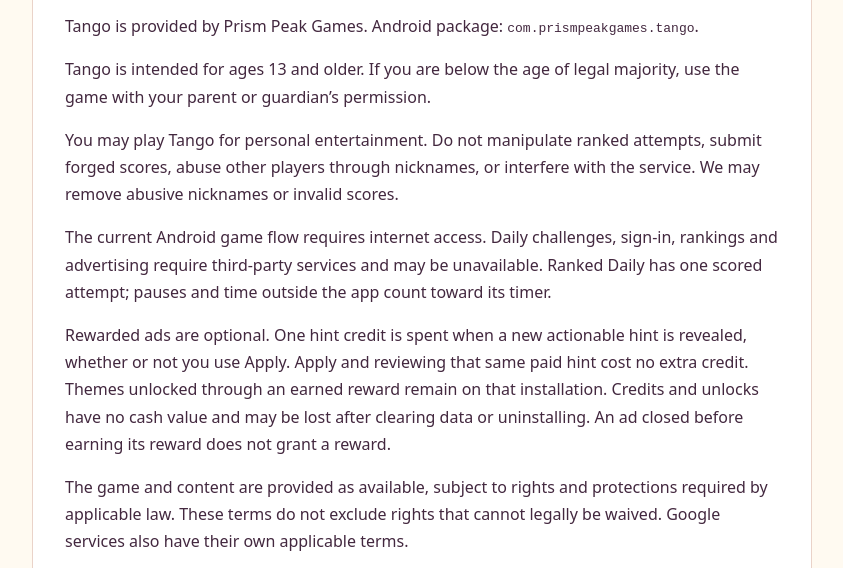
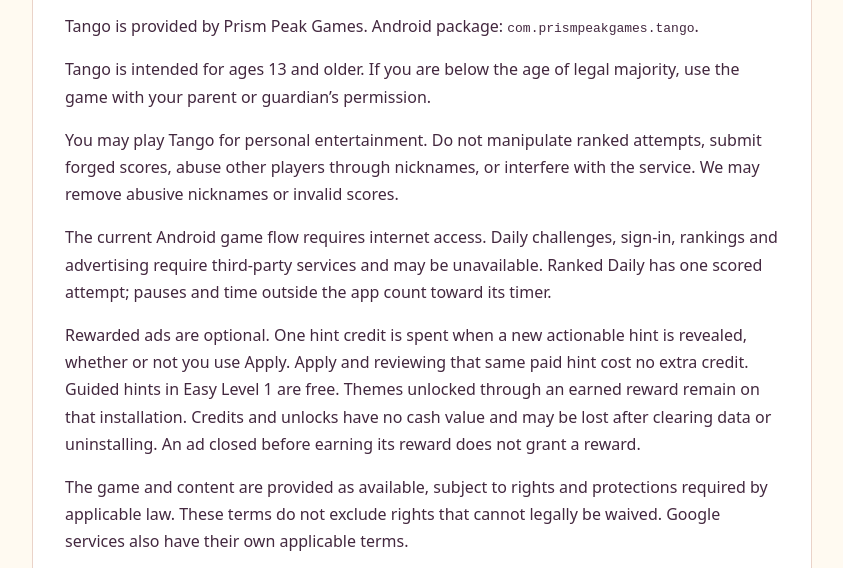
Before and after one commit to Prism-Peak-Games/prismpeakgames, a plain HTML site: page tango/terms/index.html in a window 1280 px wide. Shown: the part 221-789 px from the top of the page, without its empty margins (218-1061 px from the left). Drawn offline with Linux system fonts and the light colour scheme.

Commit message:
Document free guided hints in Tango Easy level 1

```diff
--- a/tango/terms/index.html
+++ b/tango/terms/index.html
@@ -2,6 +2,6 @@
 <html lang="en"><head><meta charset="utf-8"><meta name="viewport" content="width=device-width,initial-scale=1"><meta name="description" content="Tango Terms of Use for the Android puzzle game by Prism Peak Games."><link rel="canonical" href="https://prism-peak-games.github.io/prismpeakgames/tango/terms/"><title>Tango Terms of Use</title><style>:root{color-scheme:light;font-family:system-ui,sans-serif}body{margin:0;color:#43283f;background:#fffaf1;line-height:1.7}main{box-sizing:border-box;width:min(780px,calc(100% - 32px));margin:32px auto;padding:32px;background:#fff;border:1px solid #ead3c9;border-radius:24px}h1,h2{line-height:1.25}h2{margin-top:1.8em;font-size:1.25rem}a{color:#74426f;overflow-wrap:anywhere}small{color:#806678}nav{display:flex;gap:18px;flex-wrap:wrap}@media(max-width:520px){main{width:100%;margin:0;padding:24px 20px;border-radius:0}}</style></head><body><main><p><a href="../">← Tango legal information</a></p><h1>Tango Terms of Use</h1><p><strong>Effective date: 22 November 2026</strong></p><p>Tango is provided by Prism Peak Games. Android package: <code>com.prismpeakgames.tango</code>.</p><p>Tango is intended for ages 13 and older. If you are below the age of legal majority, use the game with your parent or guardian’s permission.</p>
 <p>You may play Tango for personal entertainment. Do not manipulate ranked attempts, submit forged scores, abuse other players through nicknames, or interfere with the service. We may remove abusive nicknames or invalid scores.</p>
 <p>The current Android game flow requires internet access. Daily challenges, sign-in, rankings and advertising require third-party services and may be unavailable. Ranked Daily has one scored attempt; pauses and time outside the app count toward its timer.</p>
-<p>Rewarded ads are optional. One hint credit is spent when a new actionable hint is revealed, whether or not you use Apply. Apply and reviewing that same paid hint cost no extra credit. Themes unlocked through an earned reward remain on that installation. Credits and unlocks have no cash value and may be lost after clearing data or uninstalling. An ad closed before earning its reward does not grant a reward.</p>
+<p>Rewarded ads are optional. One hint credit is spent when a new actionable hint is revealed, whether or not you use Apply. Apply and reviewing that same paid hint cost no extra credit. Guided hints in Easy Level 1 are free. Themes unlocked through an earned reward remain on that installation. Credits and unlocks have no cash value and may be lost after clearing data or uninstalling. An ad closed before earning its reward does not grant a reward.</p>
 <p>The game and content are provided as available, subject to rights and protections required by applicable law. These terms do not exclude rights that cannot legally be waived. Google services also have their own applicable terms.</p>
 <p>Contact: prismpeakgames@gmail.com</p><h2>Progress and online services</h2><p>Reset clears editable grid entries while retaining elapsed time, moves and hints used for the same attempt. Local saves and unlocks have no cloud restore. The current Android game flow requires internet access. Optional reminders may be delayed by Android; enabling or refusing them does not change the game’s rules.</p><p>Ranked Daily permits one scored attempt per account per UTC day. A valid solve must reach the service before its daily deadline. Weekly standings use the scoring rules shown in the app. Network failures can prevent an on-time submission. Regular puzzles and practice do not create ranked scores. No cash prize or reward is promised.</p><p>Google Play Games, Firebase and Google Mobile Ads are third-party services with their own terms and policies. Software, artwork, audio and branding are owned by or licensed to Prism Peak Games. Your personal-use licence does not transfer ownership. Tango currently offers no real-money purchases. See the <a href="../privacy/">Privacy Policy</a> for data handling and deletion choices.</p><hr><nav><a href="../privacy/">Privacy Policy</a><a href="../terms/">Terms of Use</a><a href="../delete-account/">Online data deletion</a></nav><p><small>Prism Peak Games · <a href="mailto:prismpeakgames@gmail.com">prismpeakgames@gmail.com</a></small></p></main></body></html>
```
